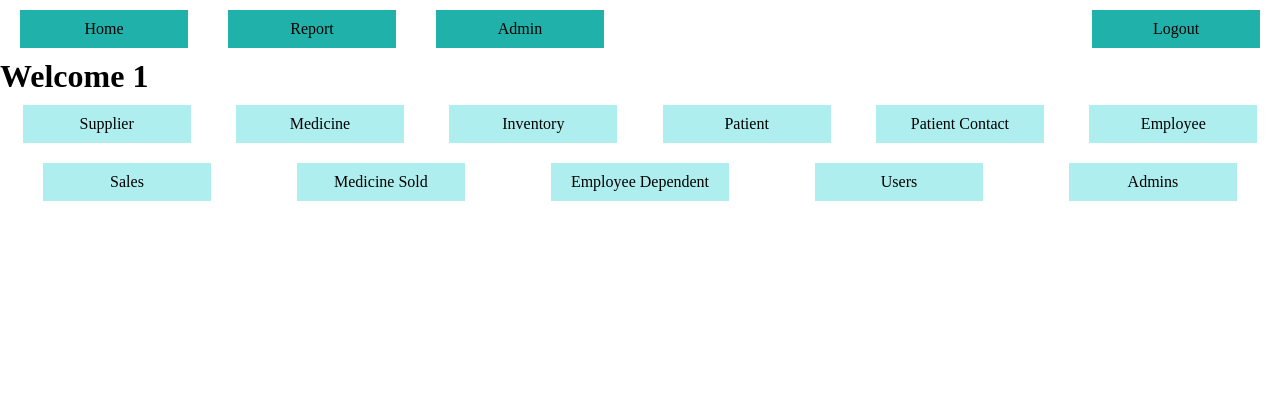
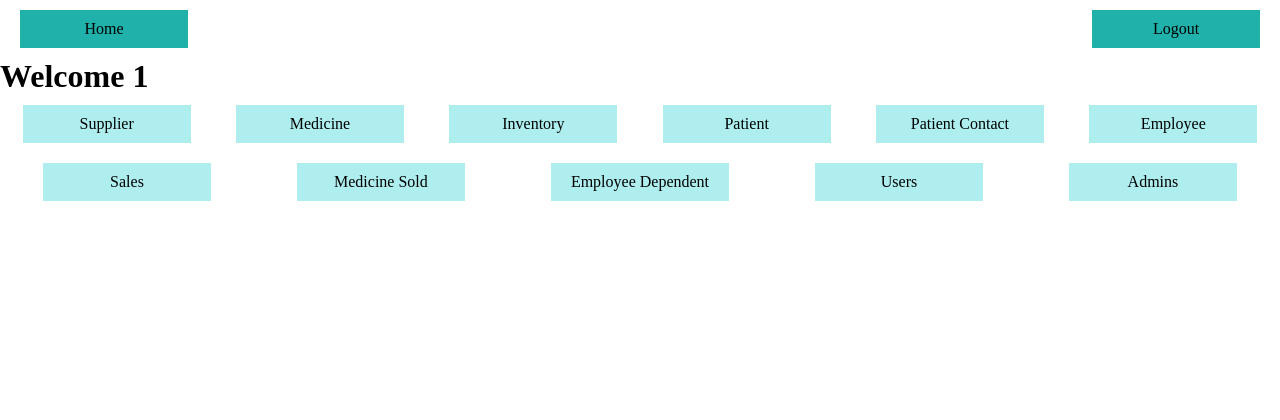
Before and after one commit to AadityaNair/DBphase3, a PHP site: page /index.php in a window 1280 px wide. Shown: the top 420 px of the page. Run offline with PHP 8.4, Linux system fonts and the light colour scheme; a user stored in the database is signed in; data that the repository does not hold is empty; a stand-in replaces the project's code that opens the database connection.

Commit message:
quick fix

```diff
--- a/model.php
+++ b/model.php
@@ -525,7 +525,7 @@ if (isset($_POST['show_medicine_sold_expanded'])) {
 	else
 		$offset = 0;
 
-	$query=$conn->prepare("SELECT id , quantity , medicine_name , medicine_cost , supplier_name , supplier_phone , supplier_address , sales_cost , employee_name , employee_user_id from Medicine_Sold , (select M.id as medicine_id , M.name as medicine_name , M.cost as medicine_cost , S.name as supplier_name , S.phone as supplier_phone , S.address as supplier_address  from Medicine as M , Supplier as S where M.supplier_id = S.id) as MS , (select S.id as sales_id , S.cost as sales_cost , E.name as employee_name , E.user_id as employee_user_id from Sales as S , Employee as E) as SE where Medicine_Sold.medicine_id = MS.medicine_id and Medicine_Sold.sale_id = SE.sales_id LIMIT 100 OFFSET ?");
+	$query=$conn->prepare("SELECT id , quantity , medicine_name , medicine_cost , supplier_name , supplier_phone , supplier_address , sales_cost , employee_name , employee_user_id from Medicine_Sold , (select M.id as medicine_id , M.name as medicine_name , M.cost as medicine_cost , S.name as supplier_name , S.phone as supplier_phone , S.address as supplier_address  from Medicine as M , Supplier as S where M.supplier_id = S.id) as MS , (select S.id as sales_id , S.cost as sales_cost , E.name as employee_name , E.user_id as employee_user_id from Sales as S , Employee as E WHERE S.employee_id = E.id) as SE where Medicine_Sold.medicine_id = MS.medicine_id and Medicine_Sold.sale_id = SE.sales_id LIMIT 100 OFFSET ?");
 	if (!$query){
 		echo "Failed";
 	}
--- a/navbar.php
+++ b/navbar.php
@@ -2,18 +2,6 @@
 	<div class="navbar child navbar-fixed " id="button-home">
 		Home
 	</div>
-	<div class="navbar child navbar-fixed " id="button-report">
-		Report
-	</div>
-<?php
-	if (isset($_SESSION['admin'])) {
-?>
-	<div class="navbar child navbar-fixed " id="button-admin">
-		Admin
-	</div>
-<?php
-	}
-?>
 	<div class="navbar child navbar-fixed right" id="button-logout">
 		Logout
 	</div>
```
